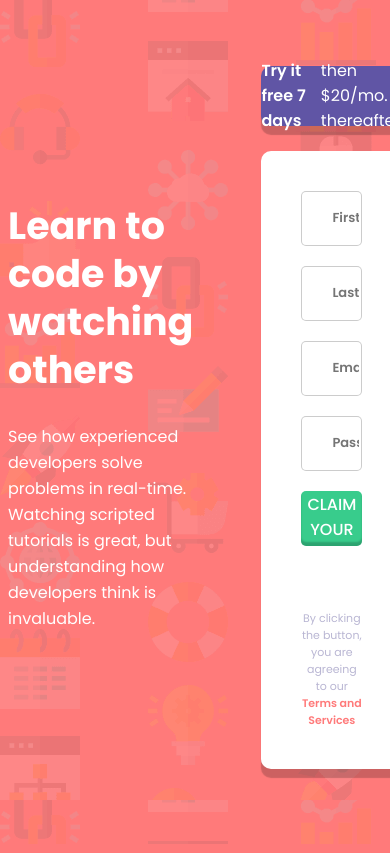
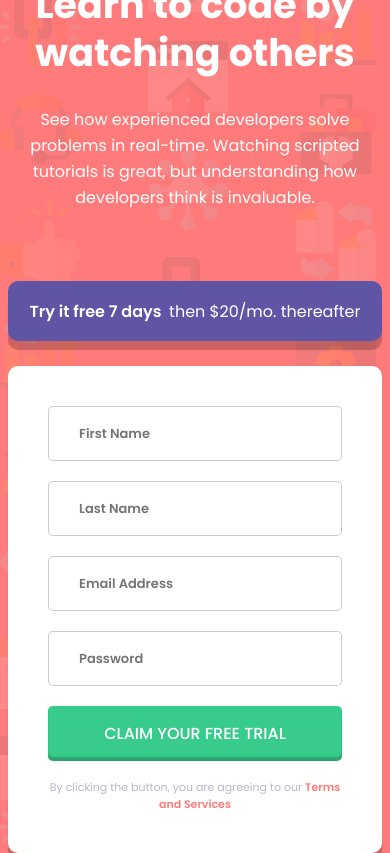
Before and after one commit to terebator228/intro-component-with-signup-form-master, a website: page src/index.html in a window 390 px wide. Drawn offline with nearby package versions, Linux system fonts and the light colour scheme; files that its build step writes are made by us from their sources.

Commit message:
Адаптивная верстка

```diff
--- /dev/null
+++ b/src/sass/_media.scss
@@ -0,0 +1,34 @@
+@media (max-width: 1120px) {
+    .intro {
+        &__left-side {
+            margin-left: 20px;
+        }
+
+    }
+}
+
+@media (max-width: 760px) {
+    .intro {
+        &__left-side {
+            margin-left: 10px;
+        }
+        &__right-side {
+            margin-left: 0;
+        }
+    }
+}
+
+@media (max-width: 680px) {
+    .intro {
+        flex-direction: column;
+        &__left-side {
+            margin: 0 auto;
+        }
+        &__text {
+            text-align: center;
+        }
+        &__trial {
+            margin-top: 70px;
+        }
+    }
+}
--- a/src/sass/style.scss
+++ b/src/sass/style.scss
@@ -130,3 +130,5 @@ body {
     box-shadow: inset 0px -4px 2px rgba($color: #000000, $alpha: .2);
     text-transform: uppercase;
 }
+
+@import 'media'
```
Also changed, not shown: dist/css/style.min.css.
